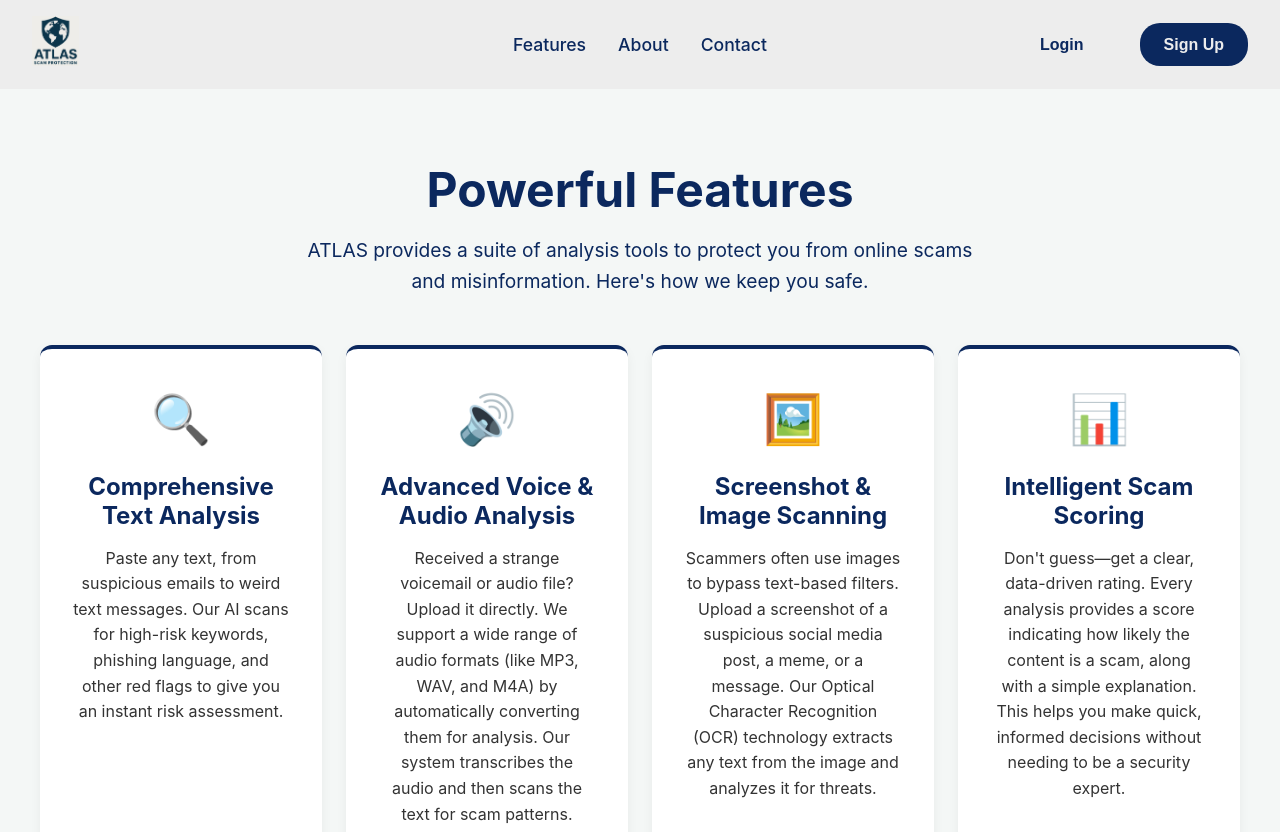
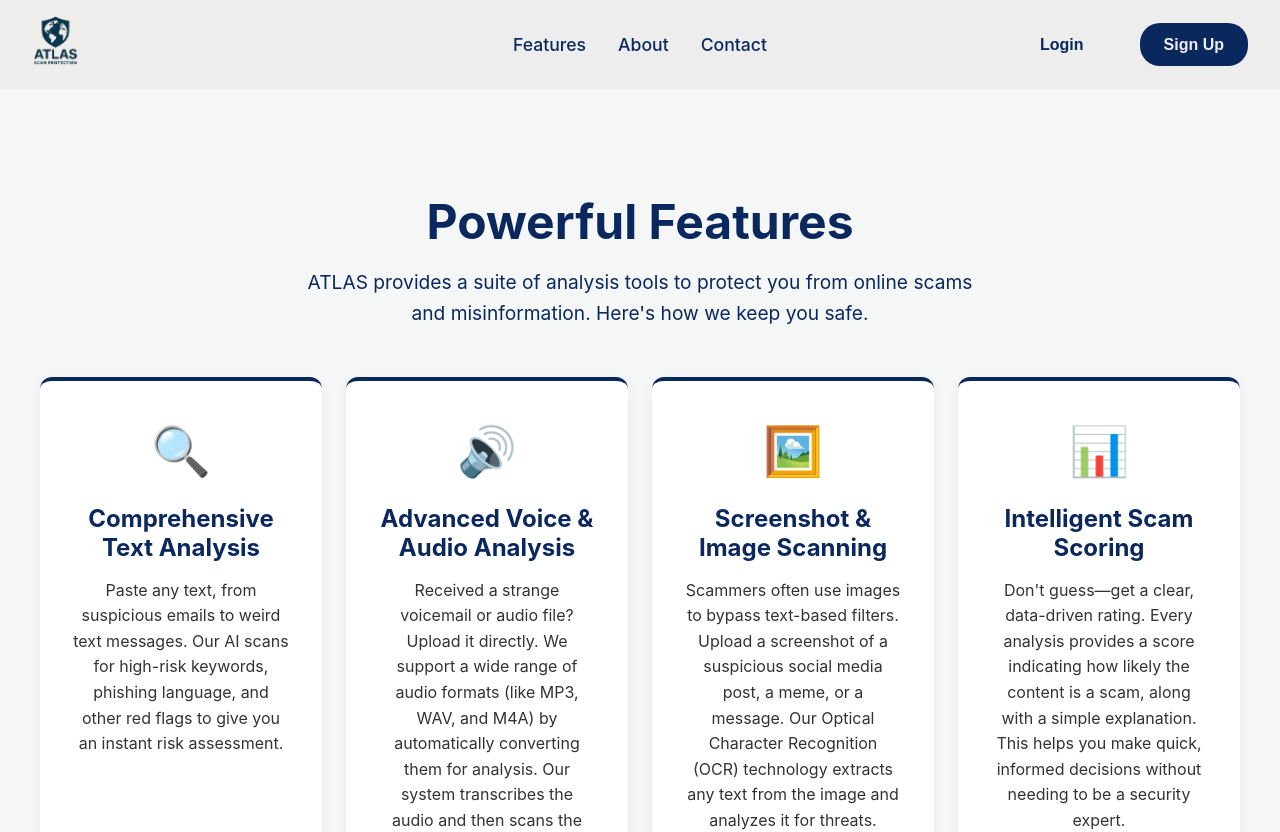
Before and after one commit to AidenBrown21/AtlasChrome, a React (Create React App) app in the folder frontend/: page /features in a window 1280 px wide. Shown: the top 832 px of the page. Built offline with nearby package versions, Linux system fonts and the light colour scheme; no server answers.

Commit message:
New features spacing

```diff
--- a/frontend/src/pages/FeaturesPage.css
+++ b/frontend/src/pages/FeaturesPage.css
@@ -3,7 +3,7 @@
   margin: 0 auto;
   color: #0b285e;
 
-  padding: 4rem 0 4rem 0;
+  padding: 7rem 0 4rem 0;
 }
 
 .features-hero {
@@ -97,7 +97,7 @@
 
 @media (min-width: 1024px) {
   .features-container {
-    padding: 8rem 2rem 4rem 2rem;
+    padding: 10rem 2rem 4rem 2rem;
   }
 
   .features-hero h1 {
```
